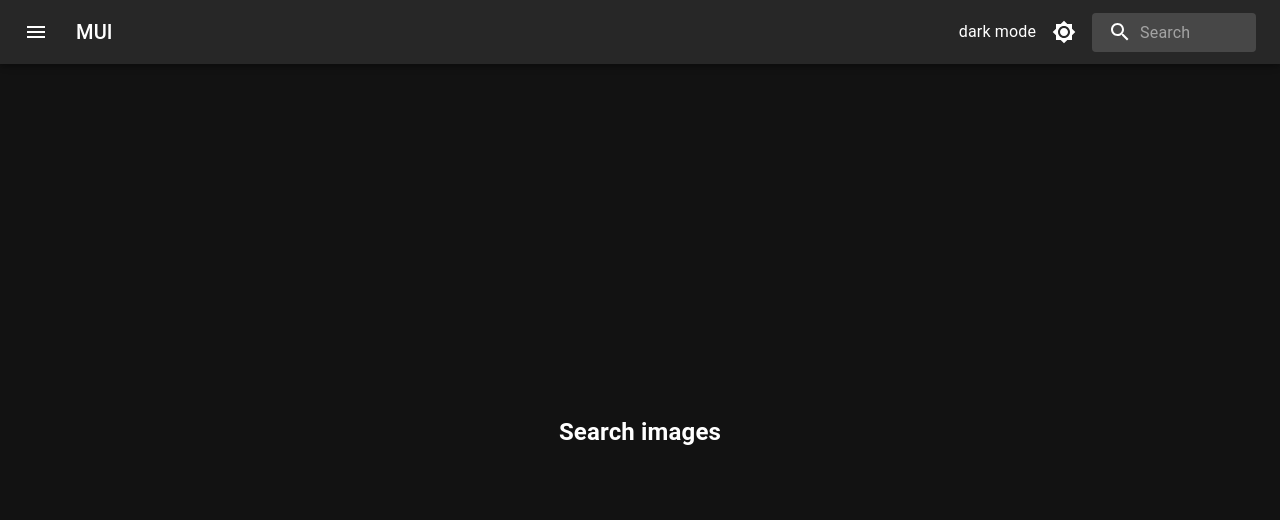
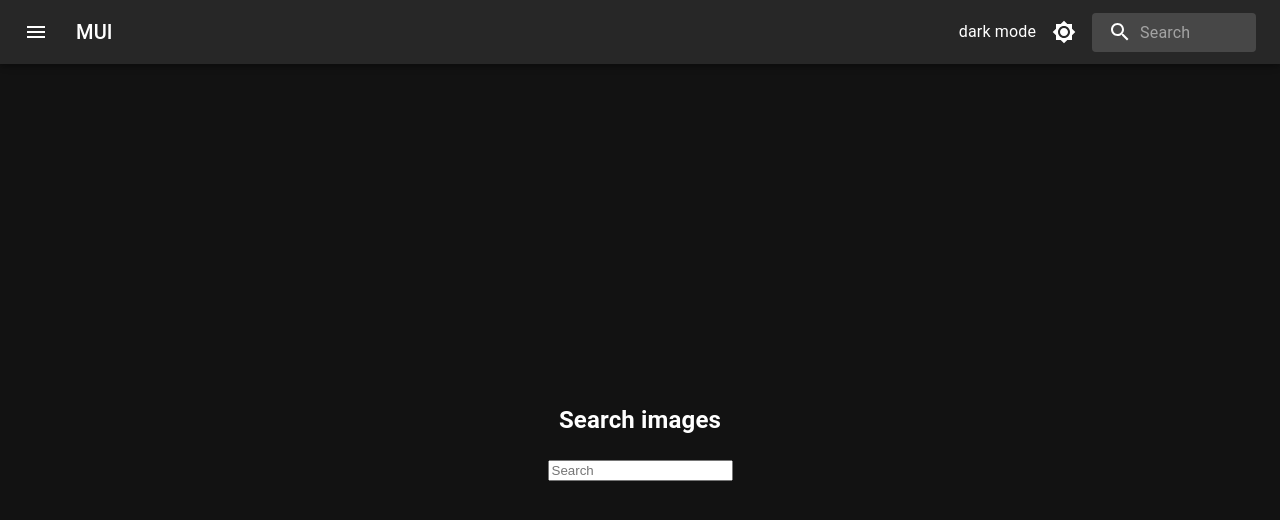
Before and after one commit to AlexGrama22/PWLab6, a React (Create React App) app: page / in a window 1280 px wide. Shown: the top 520 px of the page. Built offline with nearby package versions, Linux system fonts and the light colour scheme.

Commit message:
search bar

```diff
--- a/src/App.js
+++ b/src/App.js
@@ -1,90 +1,57 @@
-import ImageList from "./components/ImageList";
+// App.js
+
 import React, { useState } from 'react';
-import searchImages from "./api";
-import Header from "./components/Header";
+import { BrowserRouter as Router, Routes, Route } from 'react-router-dom';
 import { ThemeProvider, createTheme } from "@mui/material/styles";
 import CssBaseline from "@mui/material/CssBaseline";
-import { Card, CardContent, CardMedia, Switch, Typography } from "@mui/material"
-import Box from '@mui/material/Box';
-import { BrowserRouter as Router, Routes, Route } from 'react-router-dom';
+
+import Header from "./components/Header";
+import MainPage from './components/mainPage';
 import LikedPage from './components/likedPage';
-import MainPage from './components/mainPage';
 
+import searchImages from "./api"; // Make sure this path is correct
 
 function App() {
   const [images, setImages] = useState([]);
   const [toggleDarkMode, setToggleDarkMode] = useState(true);
+  const [searchTerm, setSearchTerm] = useState('');
 
   const handleSubmit = async (term) => {
+    setSearchTerm(term);
     if (term.trim() === '') {
-        setImages([]); // Sets images to an empty array if term is empty
+      setImages([]); // Clears images if search term is empty
     } else {
-        const result = await searchImages(term); // Calls the API to fetch images
-        setImages(result); // Updates the images state with the result
+      const result = await searchImages(term); // Assuming this is an async call to fetch images based on the term
+      setImages(result);
     }
-}
+  }
 
   const toggleDarkTheme = () => {
     setToggleDarkMode(!toggleDarkMode);
   };
 
-  const darkTheme = createTheme({
+  const theme = createTheme({
     palette: {
-      mode: 'dark',
-      primary: {
-        main: '#90caf9',
-      },
-      secondary: {
-        main: '#f48fb1',
-      },
+      mode: toggleDarkMode ? 'dark' : 'light',
+      primary: { main: '#90caf9' },
+      secondary: { main: '#f48fb1' },
     },
   });
 
-  const lightTheme = createTheme({
-    palette: {
-      mode: 'light',
-      primary: {
-        main: '#90caf9',
-      },
-      secondary: {
-        main: '#f48fb1',
-      },
-    },
-  });
-
-  // return (a
-  //   <ThemeProvider theme={toggleDarkMode ? darkTheme : lightTheme}>
-  //     <CssBaseline />
-  //     <Router>
-  //     <Routes>
-  //       <Route path="/liked" element={<LikedPage />} />
-  //     </Routes>
-  //       {/* <Switch checked={toggleDarkMode} onChange={toggleDarkTheme} /> */}
-  //     <Header onSubmit={handleSubmit} handleToggleTheme={toggleDarkTheme} toggleTheme={toggleDarkMode} />
-  //     <Box sx={{ mt: 9 }}>
-  //       <ImageList images={images}/>
-  //     </Box>
-  //     </Router>
-  //   </ThemeProvider>
-  // );
-
   return (
-    <ThemeProvider theme={toggleDarkMode ? darkTheme : lightTheme}>
+    <ThemeProvider theme={theme}>
       <CssBaseline />
       <Router>
-        <Routes>
-          <Route path="/liked" element={<LikedPage />} />
-          <Route path="/" element={<MainPage images={images} />} />
-        </Routes>
         <Header
           onSubmit={handleSubmit}
           handleToggleTheme={toggleDarkTheme}
           toggleTheme={toggleDarkMode}
-          setImages={setImages} // Pass setImages as a prop
+          setImages={setImages} // Ensures Header can clear images
         />
-        {/* <Box sx={{ mt: 9 }}>
-          <ImageList images={images}/>
-        </Box> */}
+        <Routes>
+          <Route path="/liked" element={<LikedPage />} />
+          <Route path="/" element={<MainPage images={images} searchTerm={searchTerm} />} />
+        </Routes>
       </Router>
     </ThemeProvider>
   );
--- a/src/components/Header.js
+++ b/src/components/Header.js
@@ -69,7 +69,7 @@ export default function SearchAppBar({ onSubmit, toggleTheme, handleToggleTheme,
     const handleFormSubmit = (event) => {
       event.preventDefault();
       if (term.trim() === '') {
-          setImages([]);
+          setImages([]); // Clears the images if the search term is empty
       } else {
           onSubmit(term);
       }
--- a/src/components/mainPage.js
+++ b/src/components/mainPage.js
@@ -1,16 +1,17 @@
-import ImageList from "./ImageList";
 import React from 'react';
 import Box from '@mui/material/Box';
+import ImageList from "./ImageList";
+import SearchBar from './SearchBar';
 
-function MainPage({images}) {
+function MainPage({ images, searchTerm }) {
   return (
     <Box sx={{ mt: 9 }}>
       {images.length > 0 ? (
         <ImageList images={images}/>
       ) : (
-              <div style={{ display: 'flex', justifyContent: 'center', alignItems: 'center', height: '90vh', width: '100vw' }}>
-              <h2>Search images</h2>
-
+        <div style={{ display: 'flex', flexDirection: 'column', justifyContent: 'center', alignItems: 'center', height: '90vh', width: '100vw' }}>
+          {searchTerm ? <h2>No results for "{searchTerm}"</h2> : <h2>Search images</h2>}
+          <SearchBar />
         </div>
       )}
     </Box>
```
Lines whose indentation alone changed are shown as unchanged.
